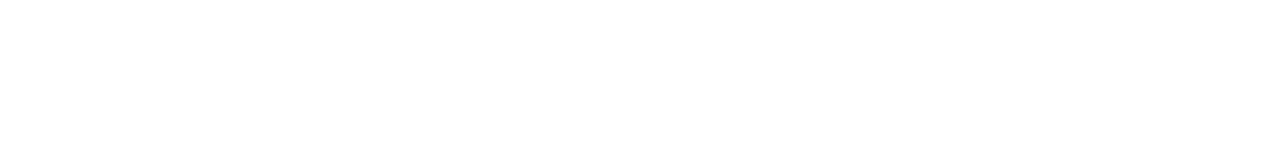
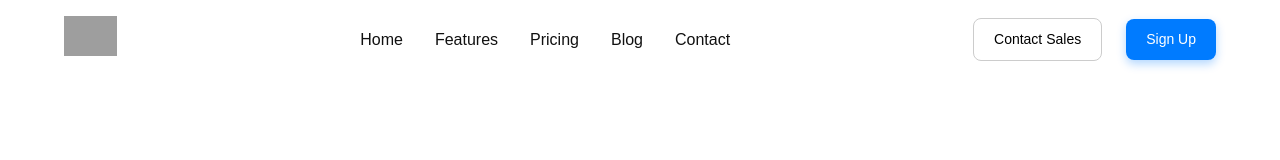
Before and after one commit to nelsonmunyua/frontend-e-commerce, a plain HTML site: page index.html in a window 1280 px wide. Drawn offline with Linux system fonts and the light colour scheme; grey boxes are pictures that could not be loaded.

Commit message:
Completed the navbar section

```diff
--- a/index.html
+++ b/index.html
@@ -3,9 +3,40 @@
 <head>
     <meta charset="UTF-8">
     <meta name="viewport" content="width=device-width, initial-scale=1.0">
+    <link rel="stylesheet" href="./styles.css">
     <title>E-commerce</title>
 </head>
 <body>
+    <!-- Header -->
+     <header class="header">
+        <div class="container header-container">
+            <!-- Logo-->
+              <div class="logo">
+                <a href=""><img src="https://cdn.rareblocks.xyz/collection/clarity/images/logo.svg" alt="Logo"></a>
+            </div>
+
+             <!-- Navigation -->
+
+             <nav class="nav">
+                <ul>
+                    <li><a href="#">Home</a></li>
+                    <li><a href="#">Features</a></li>
+                    <li><a href="#">Pricing</a></li>
+                    <li><a href="#">Blog</a></li>
+                    <li><a href="#">Contact</a></li>
+                </ul>
+             </nav>
+
+             <!-- Right Side -->
+             <div class="header-actions">
+                <a href="#" class="btn btn-outline">Contact Sales</a>
+                <a href="#" class="btn btn-primary">Sign Up</a>
+             </div>
+
+        </div>
+
+     </header>
+
 
 </body>
 </html>
--- a/styles.css
+++ b/styles.css
@@ -0,0 +1,107 @@
+/*General Reset */
+*{
+    margin: 0;
+    padding: 0;
+    box-sizing: border-box;
+}
+
+body{
+    font-family: Arial, sans-serif;
+    background: #ffffff;
+    color: #111;
+    line-height: 1.5;
+}
+
+/*container*/
+.container{
+    width: 90%;
+    max-width: 1200px;
+    margin: 0 auto;
+}
+
+.header{
+    background: #ffffff;
+    padding: 1rem 0;
+    position: relative;
+}
+
+.header-container{
+    display: flex;
+    align-items: center;
+    justify-content: space-between;
+}
+
+.logo img{
+    height: 40px;
+}
+
+/*Navigation*/
+.nav ul{
+    list-style: none;
+    display: flex;
+    gap: 2rem;
+}
+
+.nav a{
+    text-decoration: none;
+    font-weight: 500;
+    color: #111;
+    transition: opacity 0.3s;
+}
+
+.nav a:hover {
+    opacity: 0.6;
+}
+
+/*Header Actions*/
+.header-actions{
+    display: flex;
+    align-items: center;
+    gap: 1.5rem;
+}
+.contact-sales{
+    color: black;
+    text-decoration: none;
+    font-weight: 500;
+}
+
+.btn {
+      font-size: 14px;
+      font-weight: 500;
+      padding: 10px 20px;
+      border-radius: 8px;
+      border: none;
+      cursor: pointer;
+      text-decoration: none;
+      transition: all 0.3s ease;
+
+}
+
+/* Outline button */
+    .btn-outline {
+      background-color: #fff;
+      border: 1px solid #ccc;
+      color: #000;
+    }
+
+     .btn-outline:hover {
+      border-color: #999;
+      box-shadow: 0 2px 6px rgba(0,0,0,0.1);
+    }
+
+    /* Filled button */
+    .btn-primary {
+      background-color: #007bff;
+      color: #fff;
+      box-shadow: 0 4px 10px rgba(0, 123, 255, 0.3);
+    }
+    .btn-primary:hover {
+      background-color: #0056b3;
+      box-shadow: 0 6px 14px rgba(0, 123, 255, 0.4);
+    }
+
+    /* Align them side by side */
+    .button-group {
+      display: flex;
+      gap: 10px;
+    }
```
Also changed, not shown: images/e-commerce.jpg (added).
